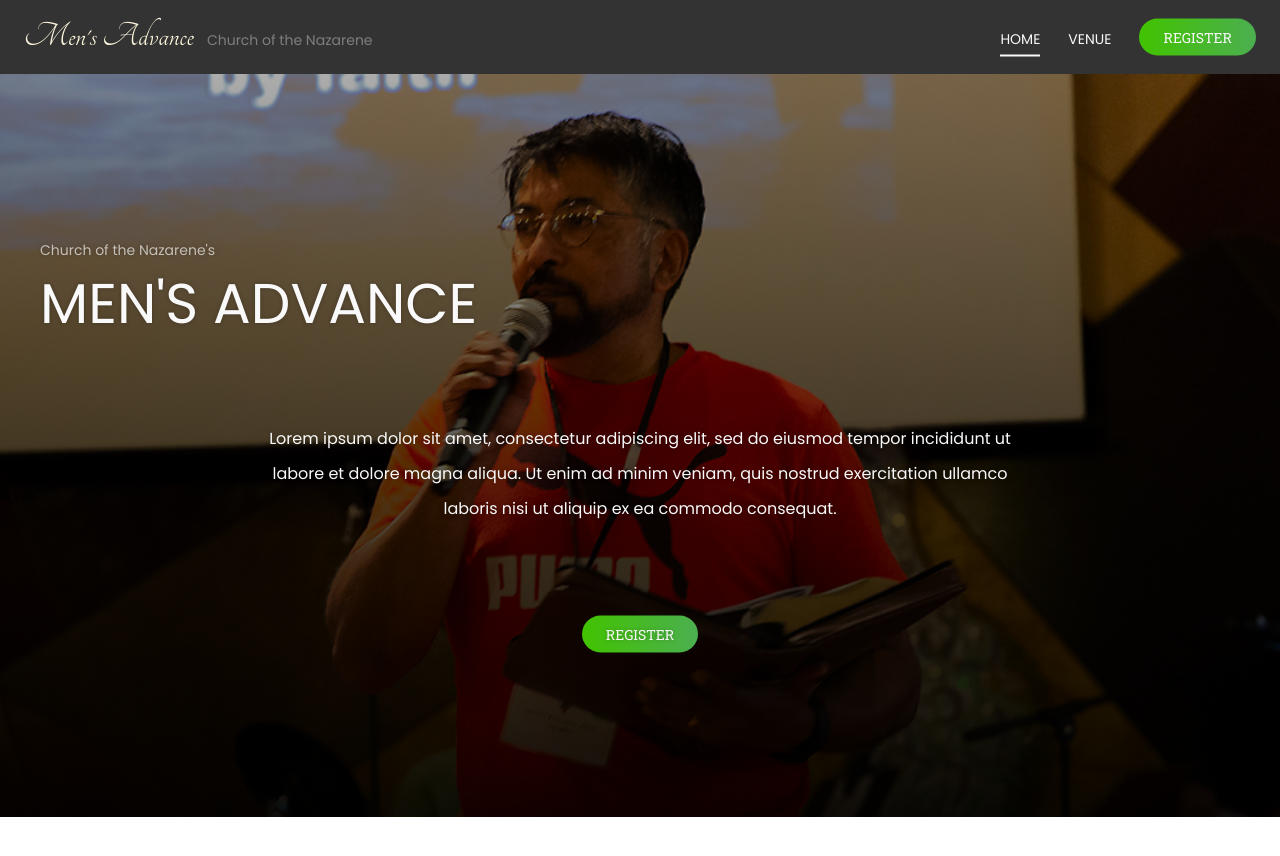
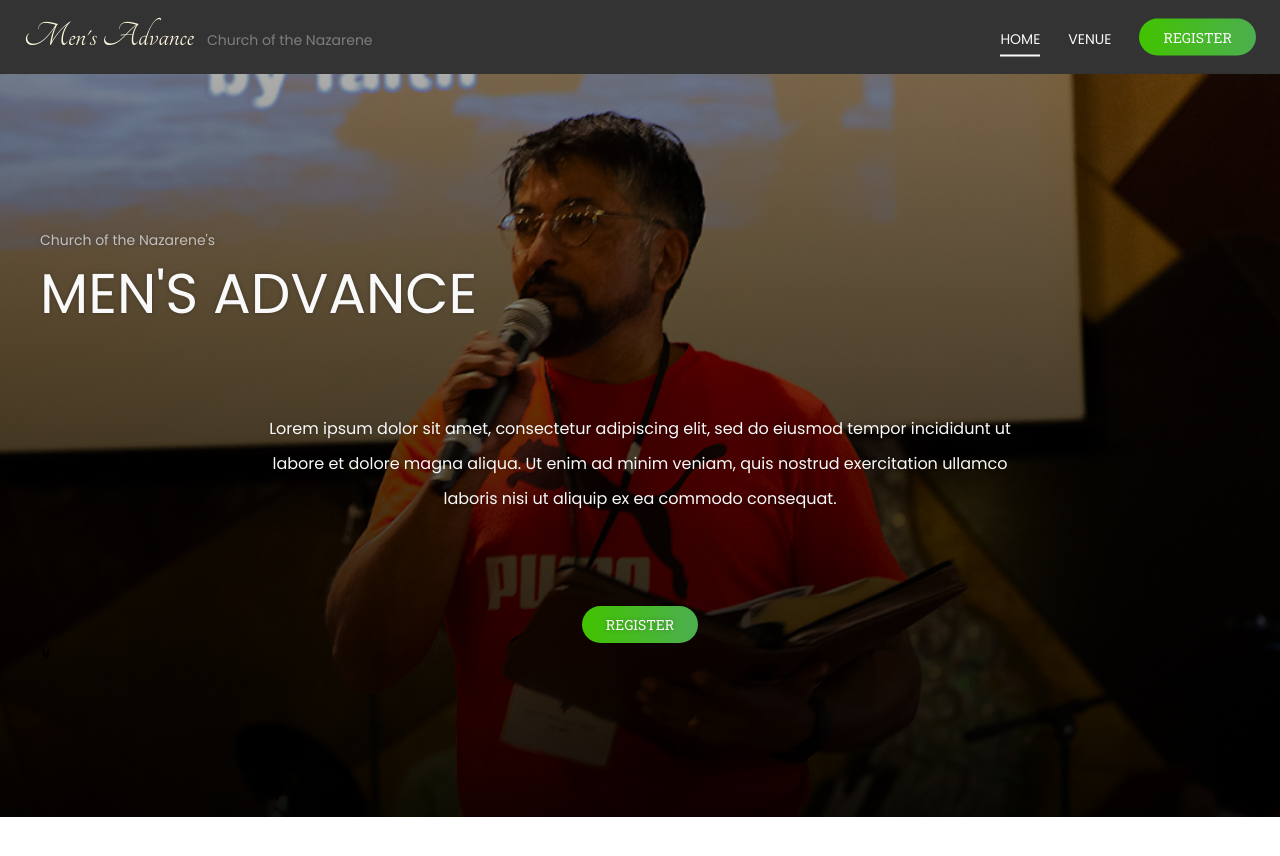
Before and after one commit to juliancoleman/mens-advance, a Jekyll site: the page built from index.html, in a window 1280 px wide and 900 px high. Shown: the top 856 px of the window. Built offline with Jekyll 4.4.1, drawn with Linux system fonts in a browser that asks for light colours.

Commit message:
moves to hero image

```diff
--- a/_includes/hero.html
+++ b/_includes/hero.html
@@ -12,7 +12,7 @@
     <div class="container" style="text-align: center;">
       {% include register-button.html %}
     </div>
+
+    <span class="scroll-down">&vee;</span>
   </div>
-
-  <span class="scroll-down">&vee</span>
 </figure>
```
